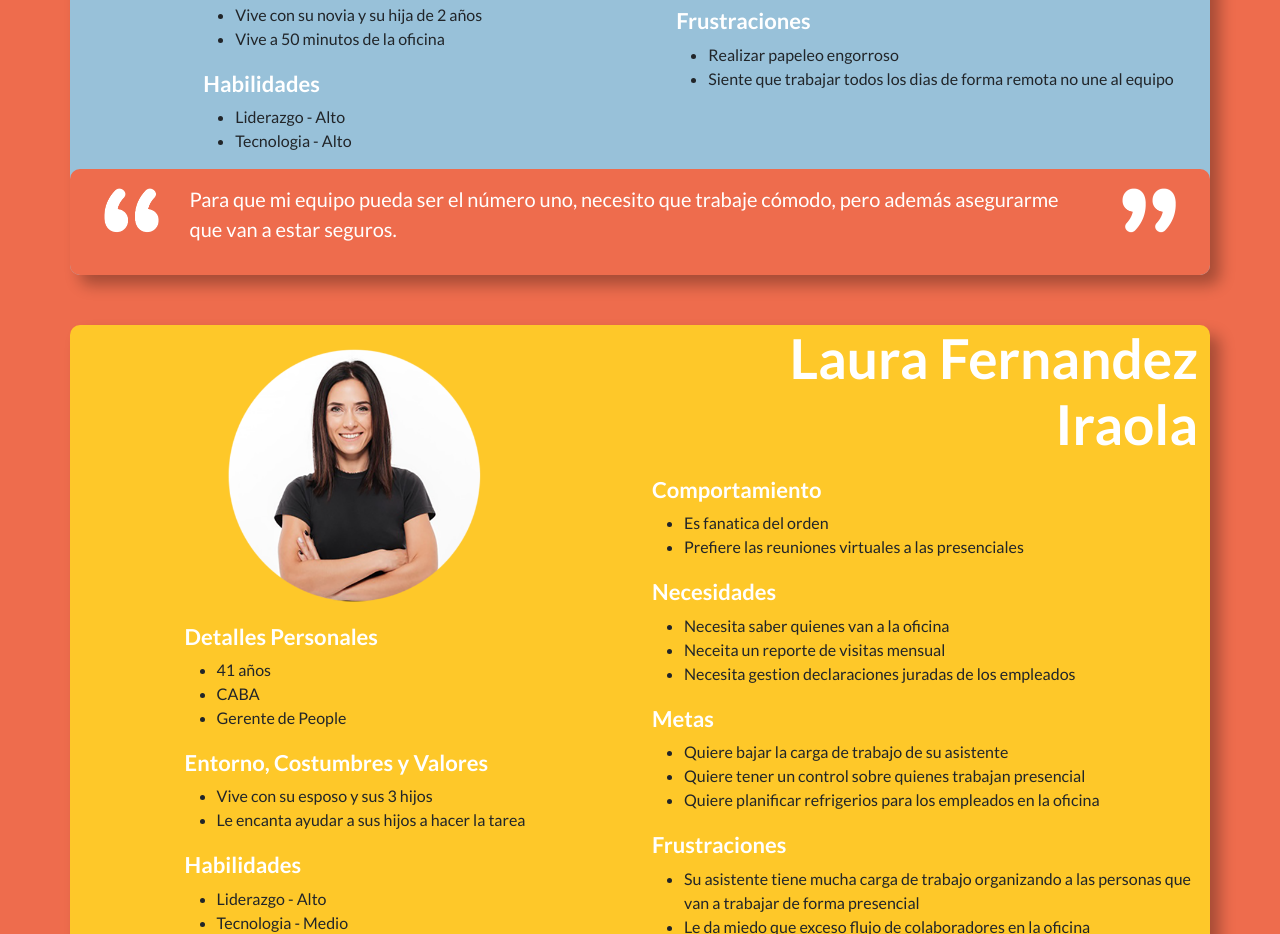
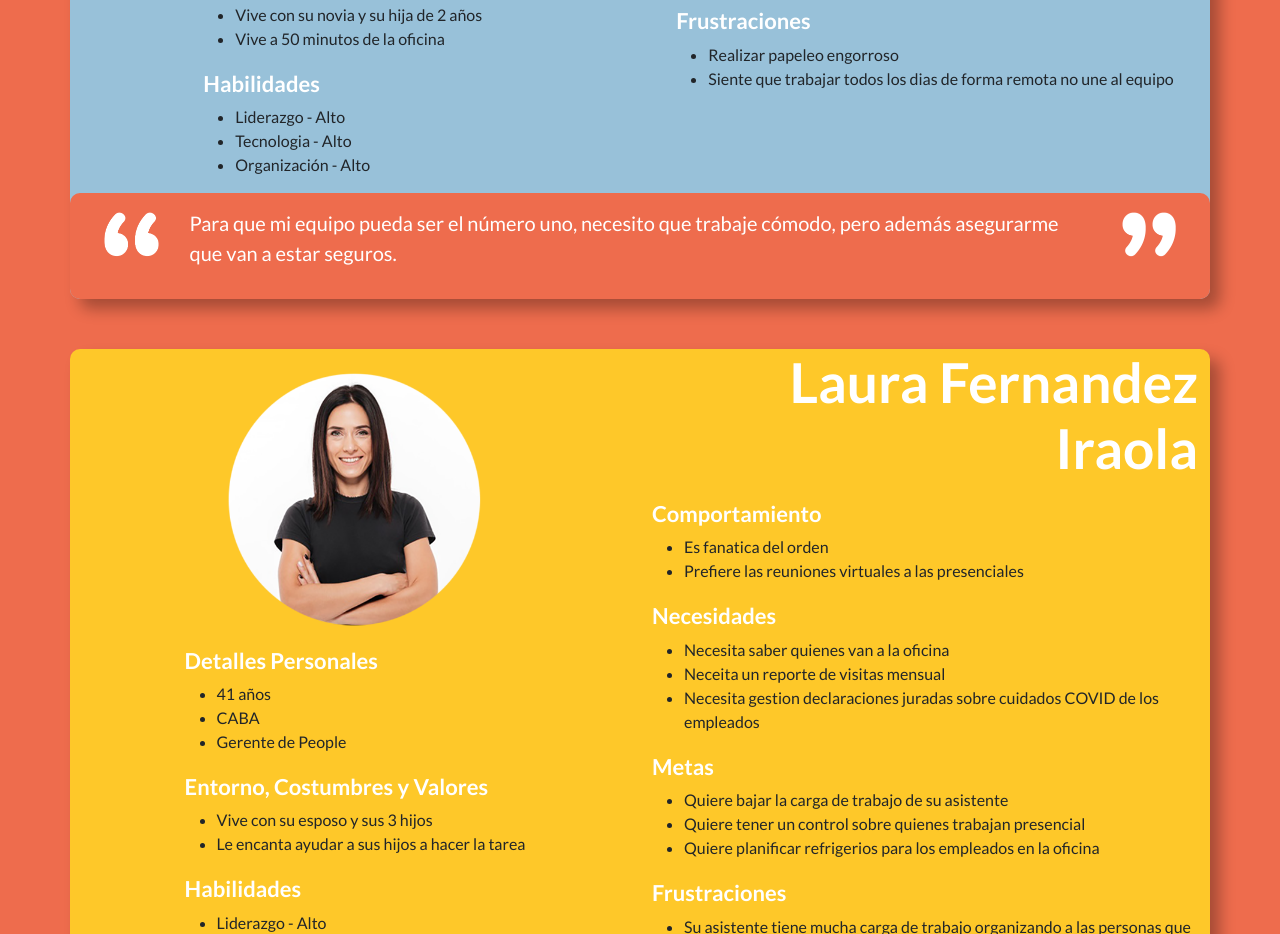
Before and after one commit to emmanuel-caceres/ProyectoFinal-PM, a website: page index.html in a window 1280 px wide. Shown: the part 652-1586 px from the top of the page. Drawn offline with nearby package versions, Linux system fonts and the light colour scheme.

Commit message:
Desafio clase 3 - User Personas R2

```diff
--- a/index.html
+++ b/index.html
@@ -89,6 +89,7 @@
                     <ul>
                         <li> Liderazgo - Alto</li>
                         <li> Tecnologia - Alto</li>
+                        <li>Organización - Alto</li>
                     </ul>
                 </div>
             </div>
@@ -116,7 +117,7 @@
 
                     <ul>
                         <li>Que su equipo sea el mejor en ventas</li>
-                        <li>Poder planificar reuniones presenciales con antelacion</li>
+                        <li>Poder planificar reuniones presenciales con antelación</li>
                     </ul>
 
                     <h4>Frustraciones</h4>
@@ -194,7 +195,7 @@
                     <ul>
                         <li>Necesita saber quienes van a la oficina</li>
                         <li>Neceita un reporte de visitas mensual</li>
-                        <li>Necesita gestion declaraciones juradas de los empleados</li>
+                        <li>Necesita gestion declaraciones juradas sobre cuidados COVID de los empleados</li>
                     </ul>
 
                     <h4>Metas</h4>
```
